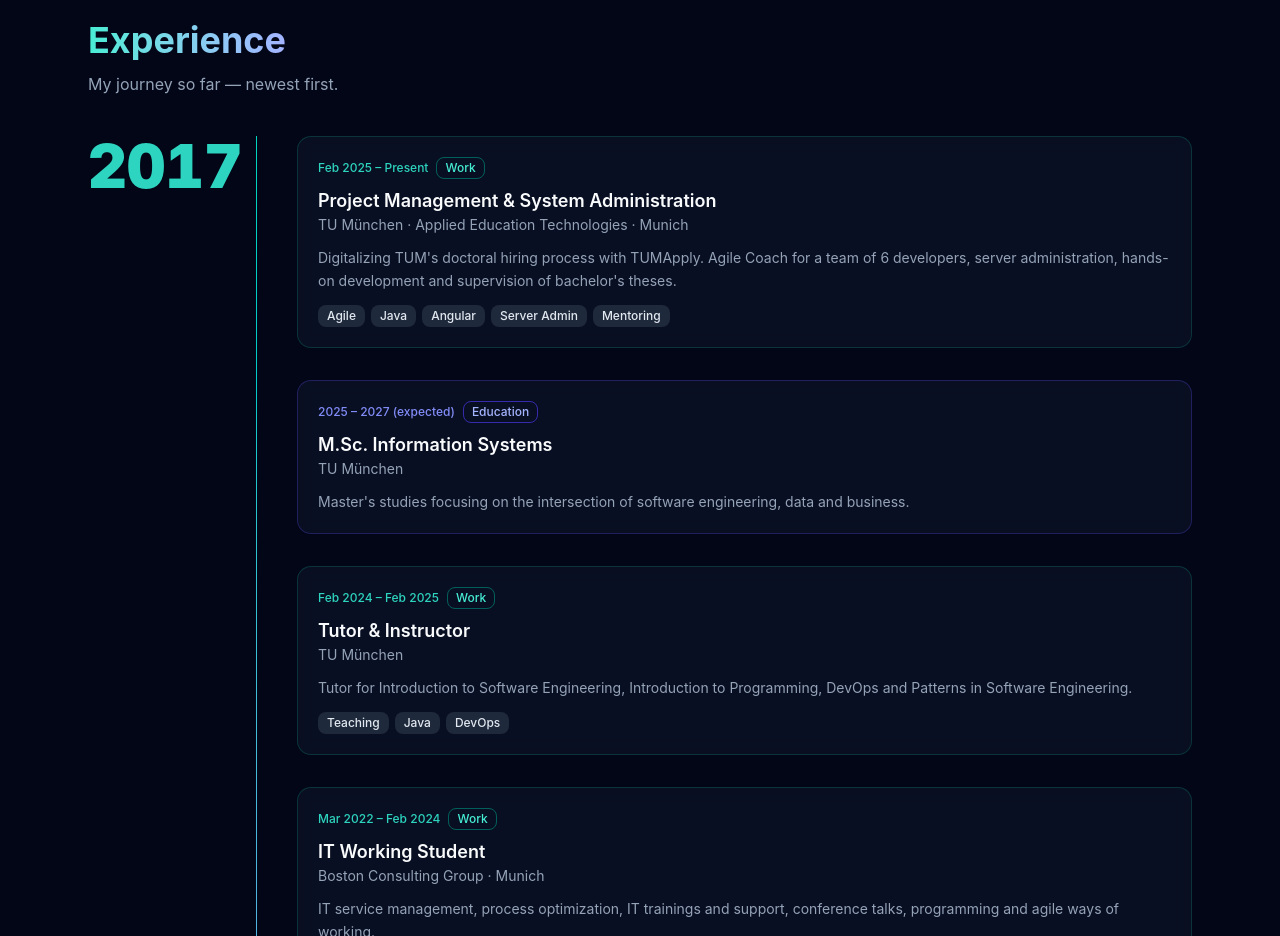
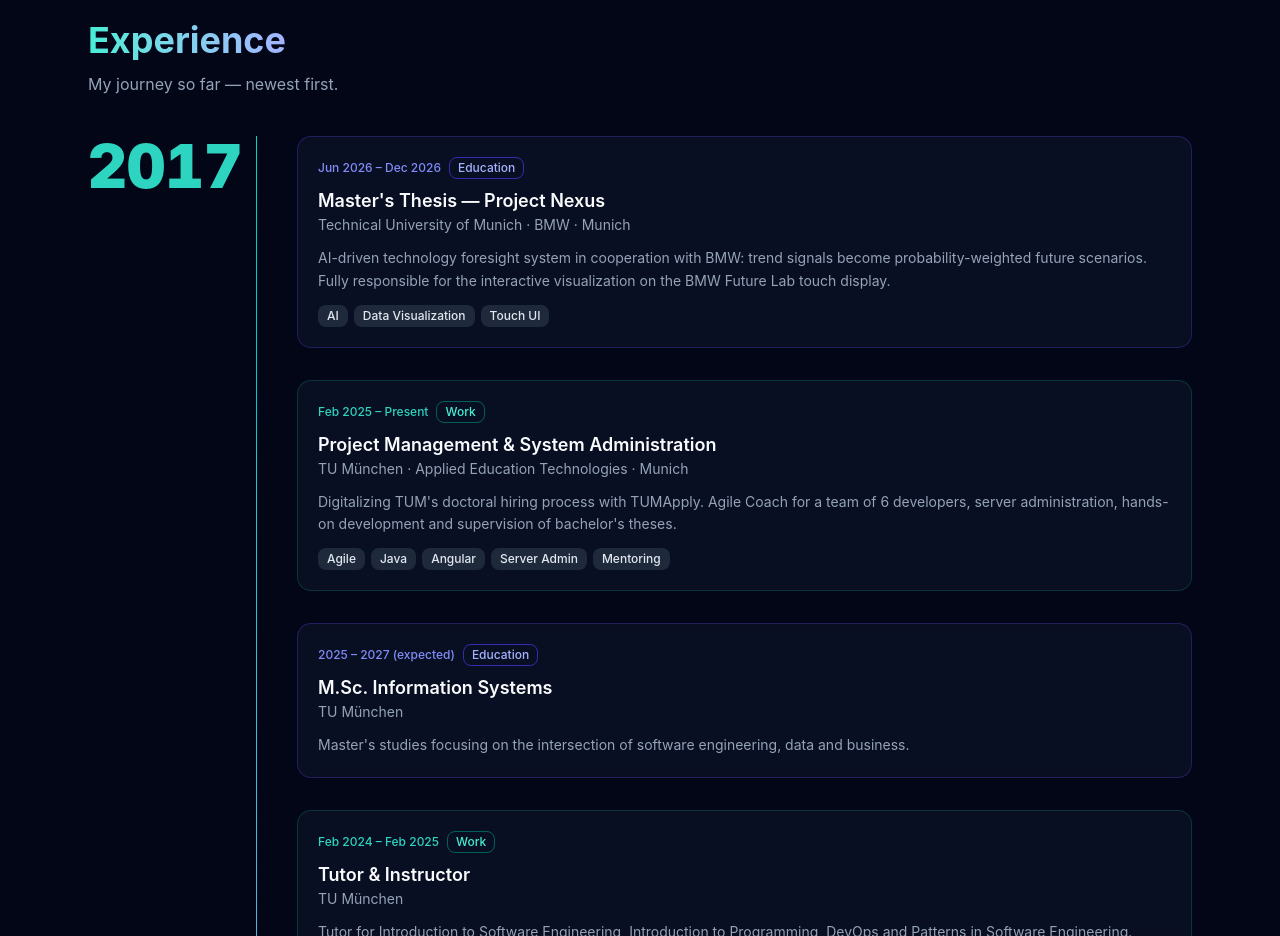
Before and after one commit to az108/aniruddhzaveri, a React (Vite) app: page / in a window 1280 px wide. Shown: the part 1520-2456 px from the top of the page. Built offline with nearby package versions, Linux system fonts and the light colour scheme.

Commit message:
master thesis project added,

```diff
--- a/src/content/de.ts
+++ b/src/content/de.ts
@@ -58,6 +58,18 @@
     sub: "Mein Weg bis heute — Neuestes zuerst.",
     typeLabels: { work: "Arbeit", education: "Ausbildung" },
     entries: [
+      {
+        id: "nexus-thesis",
+        year: 2026,
+        period: "Jun 2026 – Dez 2026",
+        title: "Masterarbeit — Project Nexus",
+        org: "Technische Universität München · BMW",
+        location: "München",
+        description:
+          "KI-gestütztes Technologie-Foresight-System in Zusammenarbeit mit BMW: Trendsignale werden zu wahrscheinlichkeitsgewichteten Zukunftsszenarien. Vollverantwortlich für die interaktive Visualisierung auf dem Touch-Display des BMW Future Lab.",
+        tags: ["AI", "Data Visualization", "Touch UI"],
+        type: "education",
+      },
       {
         id: "tum-pm",
         year: 2025,
--- a/src/content/en.ts
+++ b/src/content/en.ts
@@ -58,6 +58,18 @@
     sub: "My journey so far — newest first.",
     typeLabels: { work: "Work", education: "Education" },
     entries: [
+      {
+        id: "nexus-thesis",
+        year: 2026,
+        period: "Jun 2026 – Dec 2026",
+        title: "Master's Thesis — Project Nexus",
+        org: "Technical University of Munich · BMW",
+        location: "Munich",
+        description:
+          "AI-driven technology foresight system in cooperation with BMW: trend signals become probability-weighted future scenarios. Fully responsible for the interactive visualization on the BMW Future Lab touch display.",
+        tags: ["AI", "Data Visualization", "Touch UI"],
+        type: "education",
+      },
       {
         id: "tum-pm",
         year: 2025,
```
Also changed, not shown: 1 other file (tests, documents, lock files or other folders).
